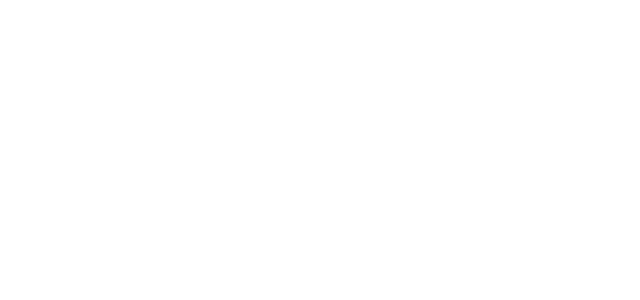
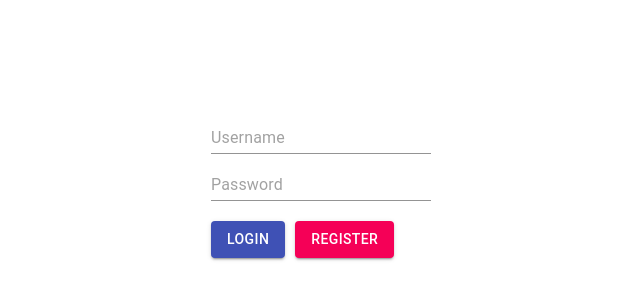
Before and after one commit to GriffinMcLennan/MERN-JWT-boilerplate, a React (Create React App) app in the folder client/: page / in a window 1280 px wide. Shown: the part 210-510 px from the top of the page, without its empty margins (319-959 px from the left). Built offline with nearby package versions, Linux system fonts and the light colour scheme.

Commit message:
Added functionality to username/password fields, setup all methods in the client

```diff
--- a/client/src/App.js
+++ b/client/src/App.js
@@ -7,6 +7,8 @@ import Button from '@material-ui/core/Button';
 
 function App() {
     const [loading, setLoading] = useState(true);
+    const [username, setUsername] = useState("");
+    const [password, setPassword] = useState("");
     const [isLoggedIn, setLoggedIn] = useState(false);
     const [userData, setUserData] = useState([]);
 
@@ -32,15 +34,19 @@ function App() {
         if (wasLoggedIn) {
             //try to query the homepage info
             queryUserData();
+        } else {
+            setLoading(false);
         }
     }, []);
 
     const login = async () => {
         try {
             const result = await axios.post("http://localhost:5000/login", {
-                username: "Tim",
-                password: "pim",
+                username: username,
+                password: password,
             }, { withCredentials: true });
+
+            console.log(result);
 
             const secretResult = await axios.post("http://localhost:5000/secret", {}, { withCredentials: true });
             const secretData = secretResult.data;
@@ -54,14 +60,21 @@ function App() {
         }
     }
 
+    const logout = () => {
+        Cookies.remove("isLoggedIn");
+        setLoggedIn(false);
+    }
+
     const register = async () => {
         try {
-            let data = await axios.post("http://localhost:5000/register", {
-                username: "Tim",
-                password: "pim",
+            let result = await axios.post("http://localhost:5000/register", {
+                username: username,
+                password: password,
             }, { withCredentials: true });
 
-            console.log(data);
+            const uuid = result.data.uuid;
+            setUserData(uuid);
+            setLoggedIn(true);
         }
         catch (e) {
             console.log(e.message);
@@ -78,17 +91,29 @@ function App() {
                             {
                                 !isLoggedIn ? (
                                     <div className="app__login">
-                                        <TextField placeholder="Username" autoComplete="off" />
-                                        <TextField placeholder="Password" autoComplete="off" style={{ marginTop: "15px" }} />
+                                        <TextField
+                                            placeholder="Username"
+                                            autoComplete="off"
+                                            onChange={(e) => setUsername(e.target.value)}
+                                        />
+
+                                        <TextField
+                                            placeholder="Password"
+                                            type="password"
+                                            autoComplete="off"
+                                            onChange={(e) => setPassword(e.target.value)}
+                                            style={{ marginTop: "15px" }}
+                                        />
 
                                         <div className="app__login__buttons">
-                                            <Button variant="contained" color="primary" onClick={() => login()}>Login</Button>
-                                            <Button variant="contained" color="secondary" style={{ marginLeft: "10px" }}>Register</Button>
+                                            <Button variant="contained" color="primary" onClick={login}>Login</Button>
+                                            <Button variant="contained" color="secondary" onClick={register} style={{ marginLeft: "10px" }}>Register</Button>
                                         </div>
                                     </div>
                                 ) : (
                                         <div className="app__userdata">
                                             <h1>uuid:{userData}</h1>
+                                            <Button variant="contained" color="primary" onClick={logout}>Logout</Button>
                                         </div>
                                     )
                             }
```
Also changed, not shown: 1 other file (tests, documents, lock files or other folders).
